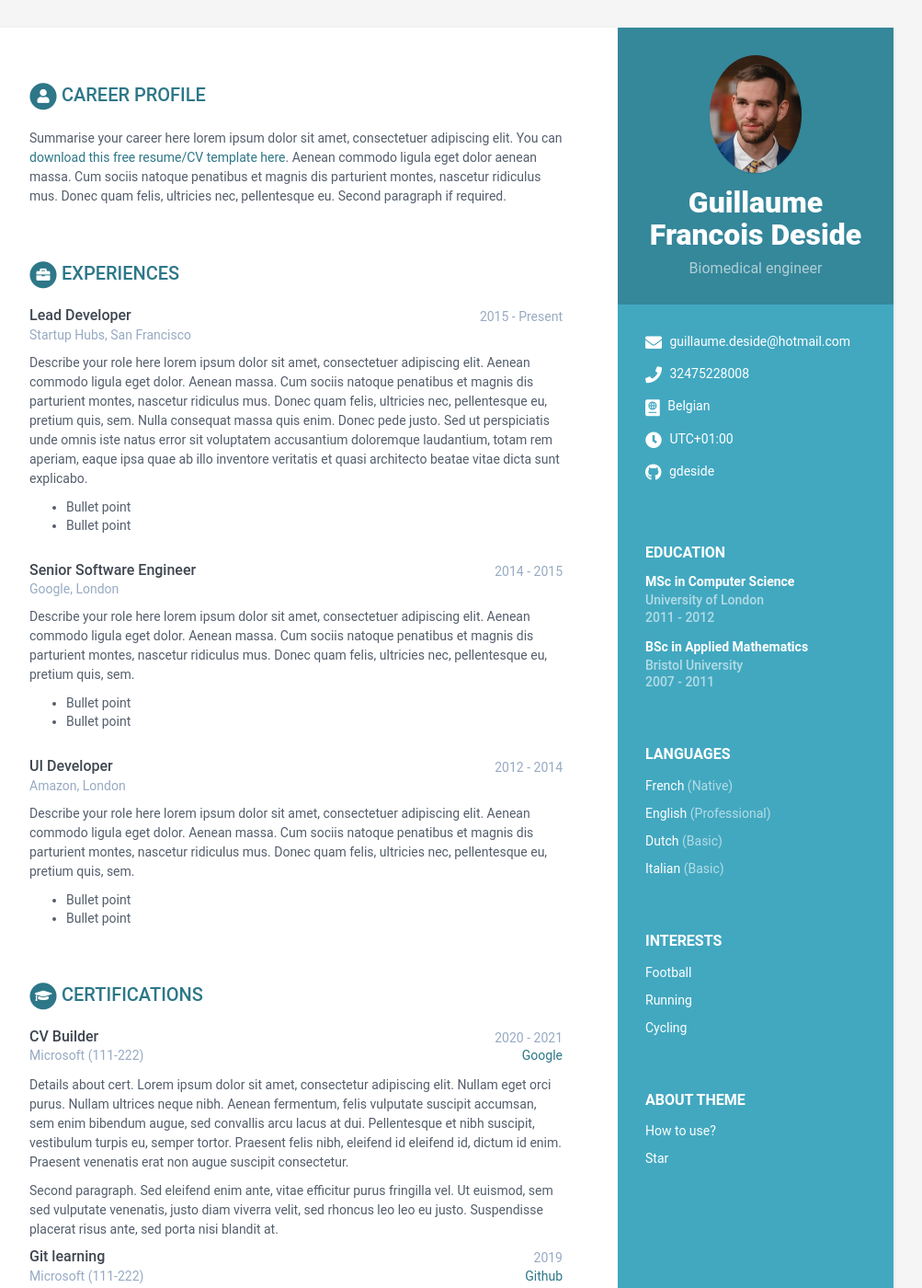
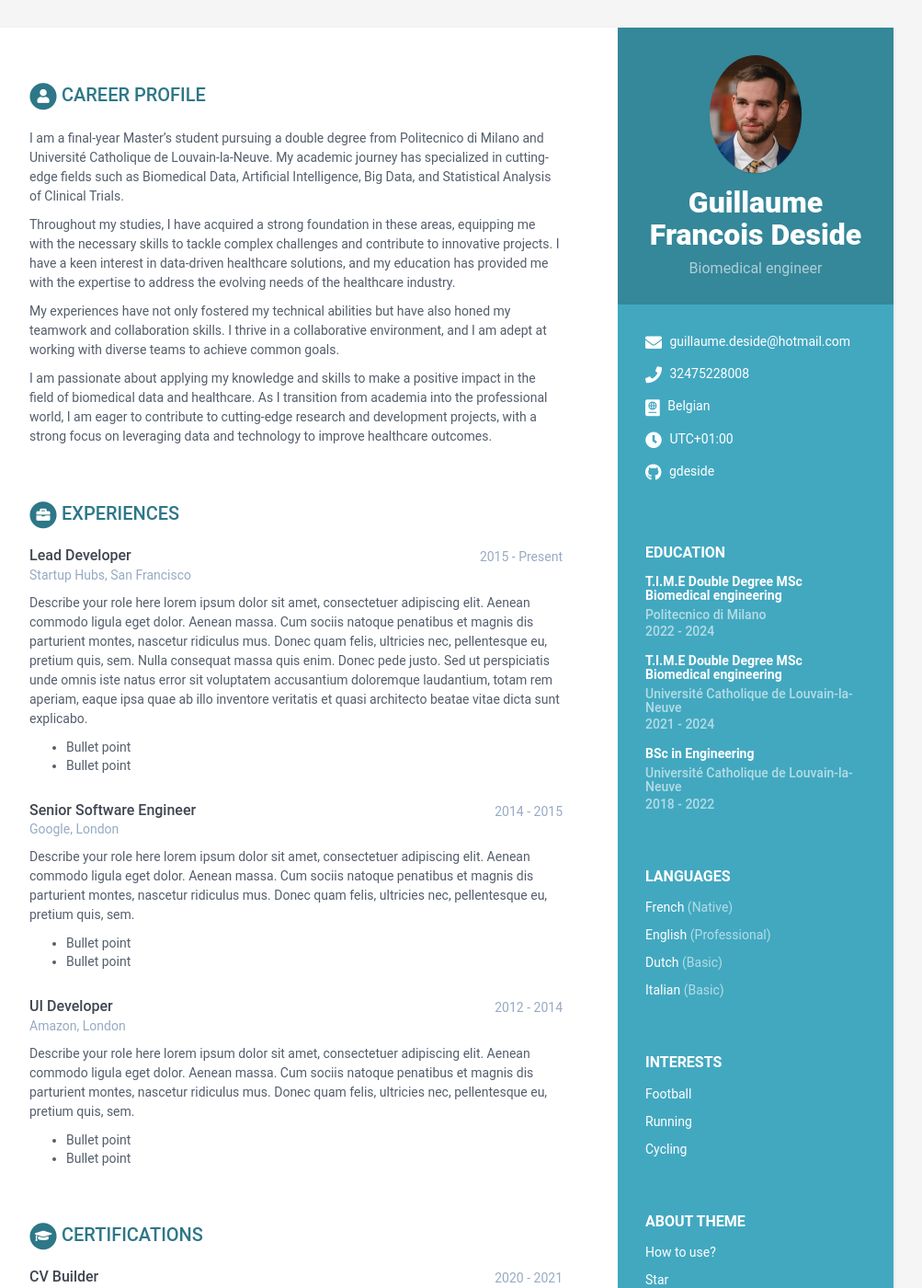
Before and after one commit to gdeside/CV, a Jekyll site: the page built from index.html, in a window 1280 px wide and 1400 px high. Shown: the whole window at 92% size, without its empty margins (168-1171 px from the left). Built offline with Jekyll 4.4.1, drawn with Linux system fonts in a browser that asks for light colours; some of the changed text lies outside the part shown.

Commit message:
update cv education + summary

```diff
--- a/_data/data.yml
+++ b/_data/data.yml
@@ -27,7 +27,7 @@ sidebar:
   #  stack-overflow: # Number/Username, e.g. 123456/alandoe
   #  codewars:
   #  goodreads: # Number-Username, e.g. 123456-alandoe
-    pdf:
+  #  pdf:
 
     languages:
       title: Languages
@@ -59,18 +59,27 @@ sidebar:
 career-profile:
     title: Career Profile
     summary: |
-      Summarise your career here lorem ipsum dolor sit amet, consectetuer
-      adipiscing elit. You can [download this free resume/CV template here]().
-      Aenean commodo ligula eget dolor aenean massa. Cum sociis natoque
-      penatibus et magnis dis parturient montes, nascetur ridiculus mus.
-      Donec quam felis, ultricies nec, pellentesque eu.
-      Second paragraph if required.
+      I am a final-year Master's student pursuing a double degree from Politecnico di Milano and Université Catholique de Louvain-la-Neuve. My academic journey has specialized in cutting-edge fields such as Biomedical Data, Artificial Intelligence, Big Data, and Statistical Analysis of Clinical Trials.
+
+      Throughout my studies, I have acquired a strong foundation in these areas, equipping me with the necessary skills to tackle complex challenges and contribute to innovative projects. I have a keen interest in data-driven healthcare solutions, and my education has provided me with the expertise to address the evolving needs of the healthcare industry.
+
+      My experiences have not only fostered my technical abilities but have also honed my teamwork and collaboration skills. I thrive in a collaborative environment, and I am adept at working with diverse teams to achieve common goals.
+
+      I am passionate about applying my knowledge and skills to make a positive impact in the field of biomedical data and healthcare. As I transition from academia into the professional world, I am eager to contribute to cutting-edge research and development projects, with a strong focus on leveraging data and technology to improve healthcare outcomes.
 education:
     title: Education
     info:
-      - degree: MSc in Computer Science
-        university: University of London
-        time: 2011 - 2012
+      - degree: T.I.M.E Double Degree MSc Biomedical engineering
+        university: Politecnico di Milano
+        time: 2022 - 2024
+        details: |
+          Major in Information Bioengineering
+            - Medical informatics
+            - Biomedical singal porcessing laboratory
+            - Technologies for sensors and clinical instrumentation
+      - degree: T.I.M.E Double Degree MSc Biomedical engineering
+        university: Université Catholique de Louvain-la-Neuve
+        time: 2021 - 2024
         details: |
           Describe your study here lorem ipsum dolor sit amet, consectetuer
           adipiscing elit. Aenean commodo ligula eget dolor. Aenean massa. Cum
@@ -79,9 +88,9 @@ education:
           pretium quis, sem.
             - Bullet point
             - Bullet point
-      - degree: BSc in Applied Mathematics
-        university: Bristol University
-        time: 2007 - 2011
+      - degree: BSc in Engineering
+        university: Université Catholique de Louvain-la-Neuve
+        time: 2018 - 2022
         details: |
           Describe your study here lorem ipsum dolor sit amet, consectetuer
           adipiscing elit. Aenean commodo ligula eget dolor. Aenean massa. Cum
@@ -264,4 +273,3 @@ skills:
         level: 60%
 
 footer: >
-    Designed with <i class="fas fa-heart"></i> by <a href="http://themes.3rdwavemedia.com" target="_blank" rel="nofollow">Xiaoying Riley</a>
```
Also changed, not shown: 1 other file.
